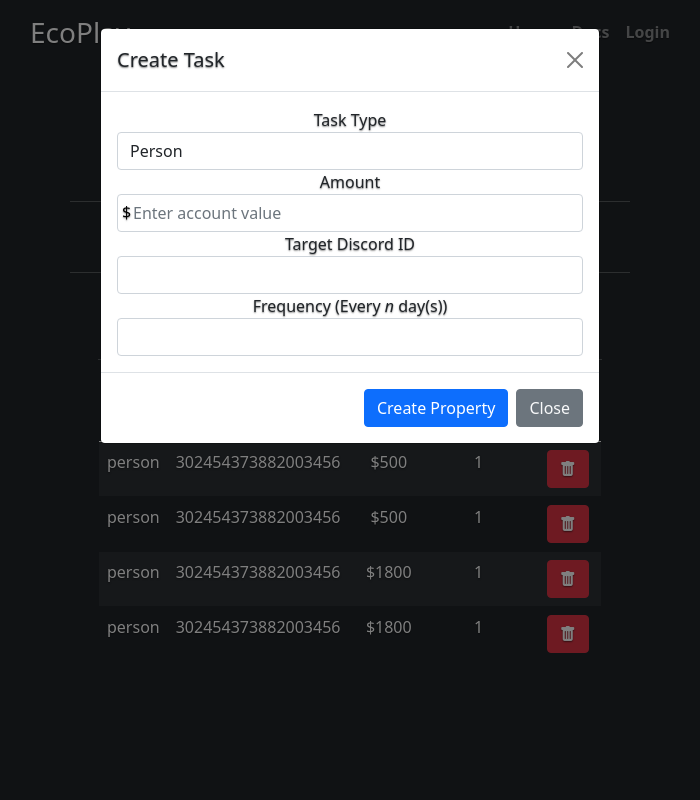
After one commit to hazzakak/EcoPlay-Website, a Flask app: template flaskr/templates/admin_task_management.html in a window 1280 px wide, after a click that opens the changed part. The commit adds this page. Shown: the whole page, without its empty margins (290-990 px from the left). Run offline with Flask 2, Linux system fonts and the light colour scheme; the template is opened without the code that fills it: values that come from a table or form of the project are taken from there, others are empty; a user stored in the database is signed in; data comes from the database, SQL or seed files in the repository; both versions use the stored data as it was after the commit; some libraries are stand-ins or nearby versions.

Commit message:
FINAL TOUCHES

```diff
--- a/flaskr/API/routes.py
+++ b/flaskr/API/routes.py
@@ -545,7 +545,7 @@ def set_next_due():
         task = Task.query.filter_by(id=id).first()
         frequency = task.frequency * 24 * 60 * 60
         now = time.time()
-        next_due = now + frequency
+        next_due = int(now) + int(frequency)
         dt_object = datetime.datetime.fromtimestamp(next_due)
 
         task.next_due = dt_object.date()
--- a/flaskr/templates/admin_bank_accounts.html
+++ b/flaskr/templates/admin_bank_accounts.html
@@ -45,6 +45,7 @@
             <div class="col-xs-4">
                 <a class="btn btn-primary" href="/admin-dashboard/{{server.guild_id}}">Settings</a>
                 <a class="btn btn-primary" href="/properties/{{server.guild_id}}">Properties</a>
+                <a href="/admin-tasks/{{ server.guild_id }}" class="btn btn-primary">Tasks</a>
             </div>
         </div>
         <hr>
--- a/flaskr/templates/admin_dashboard.html
+++ b/flaskr/templates/admin_dashboard.html
@@ -14,6 +14,7 @@
             <div class="col-xs-4">
                 <a class="btn btn-primary" href="/properties/{{server.guild_id}}">Properties</a>
                 <a href="/bank-accounts/{{ server.guild_id }}" class="btn btn-primary">Bank Accounts</a>
+                <a href="/admin-tasks/{{ server.guild_id }}" class="btn btn-primary">Tasks</a>
             </div>
         </div>
         <hr>
--- a/flaskr/templates/admin_properties.html
+++ b/flaskr/templates/admin_properties.html
@@ -107,6 +107,7 @@
             <div class="col-xs-4">
                 <a class="btn btn-primary" href="/admin-dashboard/{{server.guild_id}}">Settings</a>
                 <a href="/bank-accounts/{{ server.guild_id }}" class="btn btn-primary">Bank Accounts</a>
+                <a href="/admin-tasks/{{ server.guild_id }}" class="btn btn-primary">Tasks</a>
             </div>
         </div>
         <hr>
--- /dev/null
+++ b/flaskr/templates/admin_task_management.html
@@ -0,0 +1,115 @@
+{% extends "base.html" %}
+{% block title %}Admin{% endblock %}
+{% block nav_admin_dash %}active{% endblock %}
+
+{% block header %} mb-5{% endblock %}
+{% block content %}
+
+<div aria-hidden="true" aria-labelledby="exampleModalLabel" class="modal fade" id="createPropertyModal" role="dialog"
+     tabindex="-1">
+    <div class="modal-dialog" role="document">
+        <div class="modal-content">
+            <div class="modal-header">
+                <h5 class="modal-title text-dark">Create Task</h5>
+                <button aria-label="Close" class="btn-close" data-bs-dismiss="modal" type="button"></button>
+            </div>
+            <div class="modal-body">
+                <form id="propertyCreate" method="POST">
+                    <div class="form-group">
+                        <label class="text-dark" for="inputTaskType">Task Type</label>
+                        <select class="form-control" id="inputTaskType" name="task_type">
+                            <option value="person">Person</option>
+                            <option value="role">Role</option>
+                          </select>
+                    </div>
+                    <div class="form-group">
+                        <label class="text-dark" for="inputTaskAmount">Amount</label>
+                        <div class="dollar"><input aria-describedby="accountNameHelp" class="form-control"
+                                                   id="inputTaskAmount"
+                                                   name="task_amount"
+                                                   placeholder="Enter account value" type="number"></div>
+                    </div>
+                    <div class="form-group">
+                        <label class="text-dark" for="inputTargetID">Target Discord ID</label>
+                        <input class="form-control" id="inputTargetID" type="number" name="target_id">
+                    </div>
+                    <div class="form-group">
+                        <label class="text-dark" for="inputFrequency">Frequency (Every <i>n</i> day(s))</label>
+                        <input class="form-control" id="inputFrequency" type="number" name="frequency">
+                    </div>
+                </form>
+            </div>
+            <div class="modal-footer">
+                <input class="btn btn-primary" form="propertyCreate" type="submit" value="Create Property">
+                <button class="btn btn-secondary text-light" data-bs-dismiss="modal" type="button">Close</button>
+            </div>
+        </div>
+    </div>
+</div>
+
+<h1 class="text-center">Admin Dashboard</h1>
+<div class="container">
+    <div class="container ">
+        <h4>Welcome, Administrator - {{ session['name'] }}</h4>
+        <hr>
+        <div class="row">
+            <div class="col-xs-4">
+                <a class="btn btn-primary" href="/admin-dashboard/{{server.guild_id}}">Settings</a>
+                <a href="/bank-accounts/{{ server.guild_id }}" class="btn btn-primary">Bank Accounts</a>
+                <a class="btn btn-primary" href="/properties/{{server.guild_id}}">Properties</a>
+            </div>
+        </div>
+        <hr>
+        <div class="container">
+            <div class="card-body tab-content">
+                <div class="tab-pane active" id="profile">
+                    <h6>TASK MANAGEMENT <button class="btn btn-light float-right" data-bs-target="#createPropertyModal"
+                        data-bs-toggle="modal"
+                        type="button"><i class="bi bi-plus"></i>
+                </button></h6>
+                    <hr>
+                    <table class="table table-dark table-striped border border-dark rounded" style="position: relative;height: 400px;overflow: auto;display:block;">
+                        <thead>
+                            <tr>
+                              <th scope="col">Task Type</th>
+                              <th scope="col">Task Target ID</th>
+                              <th scope="col">Task Amount</th>
+                              <th scope="col">Task Frequency</th>
+                              <th scope="col">Options</th>
+
+                            </tr>
+                          </thead>
+                          <tbody id="myTable">
+                            {% for t in tasks %}
+                            <tr>
+                              <td>{{ t.type }}</td>
+                              <td>{{ t.target_id }}</td>
+                              <td>{{ server.currency }}{{ t.amount }}</td>
+                              <td>{{ t.frequency }}</td>
+                              <td><a href="/admin/delete-task?task_id={{ t.id }}" class="btn btn-danger"><i class="bi bi-trash-fill"></i></a></td>
+                            </tr>
+                            {% endfor %}
+                      </table>
+
+                </div>
+            </div>
+        </div>
+    </div>
+</div>
+
+<style>
+    .dollar{
+         position: relative;
+         color: black;
+         }
+    .dollar input{
+         padding-left:15px;
+         }
+    .dollar:before {
+         position: absolute;
+         content:"{{ server.currency }}";
+         left:5px;
+         top:6px;
+         }
+</style>
+{% endblock %}
--- a/flaskr/templates/base.html
+++ b/flaskr/templates/base.html
@@ -9,6 +9,8 @@
     <meta name="generator" content="Hugo 0.82.0">
     <title>{% block title %}{% endblock %} · Ecoplay Dashboard</title>
 
+    <link rel="icon" href="{{ url_for('static', filename='favicon.ico') }}">
+
     <link rel="canonical" href="https://getbootstrap.com/docs/5.0/examples/cover/">
     <link rel="stylesheet" href="{{ url_for('static', filename='cover.css') }}">
 
@@ -17,17 +19,6 @@
     <link href="https://getbootstrap.com/docs/5.0/dist/css/bootstrap.min.css" rel="stylesheet"
           crossorigin="anonymous">
 
-    <!-- Favicons -->
-    <link rel="apple-touch-icon" href="https://getbootstrap.com/docs/5.0/assets/img/favicons/apple-touch-icon.png"
-          sizes="180x180">
-    <link rel="icon" href="https://getbootstrap.com/docs/5.0/assets/img/favicons/favicon-32x32.png" sizes="32x32"
-          type="image/png">
-    <link rel="icon" href="https://getbootstrap.com/docs/5.0/assets/img/favicons/favicon-16x16.png" sizes="16x16"
-          type="image/png">
-    <link rel="manifest" href="https://getbootstrap.com/docs/5.0/assets/img/favicons/manifest.json">
-    <link rel="mask-icon" href="https://getbootstrap.com/docs/5.0/assets/img/favicons/safari-pinned-tab.svg"
-          color="#7952b3">
-    <link rel="icon" href="https://getbootstrap.com/docs/5.0/assets/img/favicons/favicon.ico">
     <meta name="theme-color" content="#7952b3">
 
     <style>
```
Also changed, not shown: flaskr/admin/routes.py (+101 -1 lines), flaskr/static/favicon.ico (added), flaskr/utils/economy.db.
